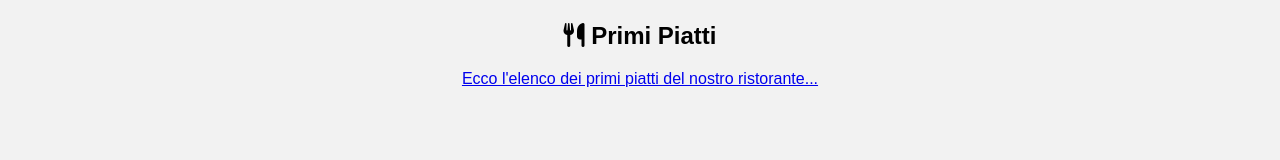
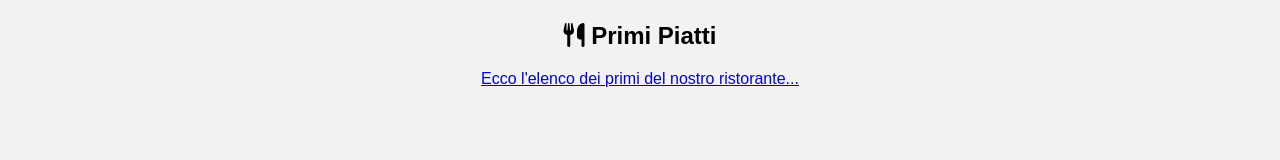
Before and after one commit to GiuseppeArgentieri/italian-restaurant-menu, a plain HTML site: page index.html in a window 1280 px wide. Shown: the part 218-378 px from the top of the page. Drawn offline with Linux system fonts and the light colour scheme.

Commit message:
accorciata descrizione primi in index.html

```diff
--- a/index.html
+++ b/index.html
@@ -23,7 +23,7 @@
 
     <section id="primi">
         <h2><i class="fa-solid fa-utensils"></i> Primi Piatti</h2>
-        <p><a href="primi.html">Ecco l'elenco dei primi piatti del nostro ristorante...</a></p>
+        <p><a href="primi.html">Ecco l'elenco dei primi del nostro ristorante...</a></p>
     </section>
 
     <section id="secondi">
```
